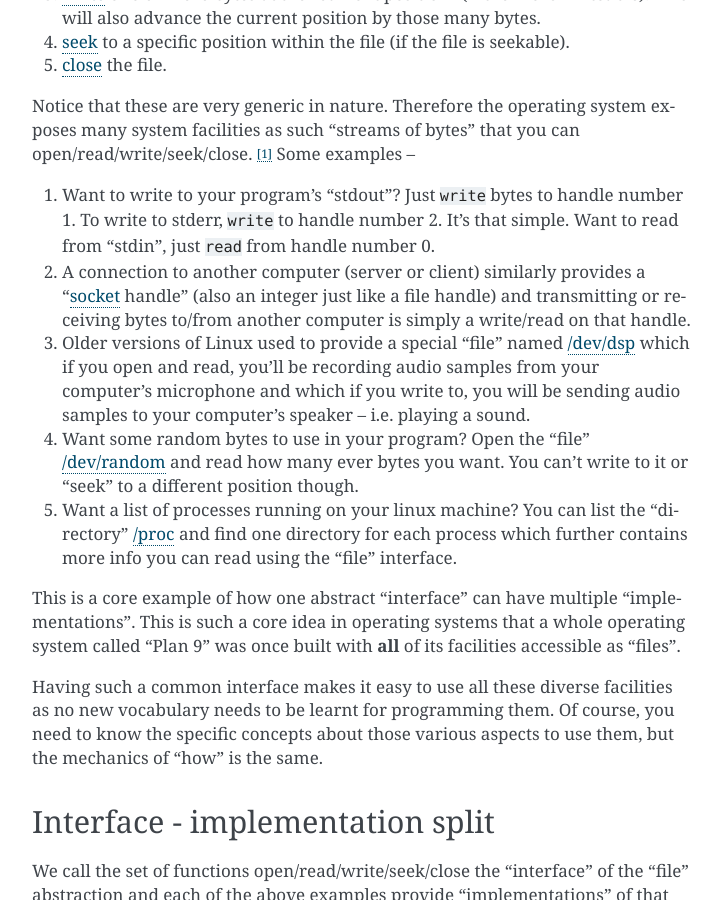
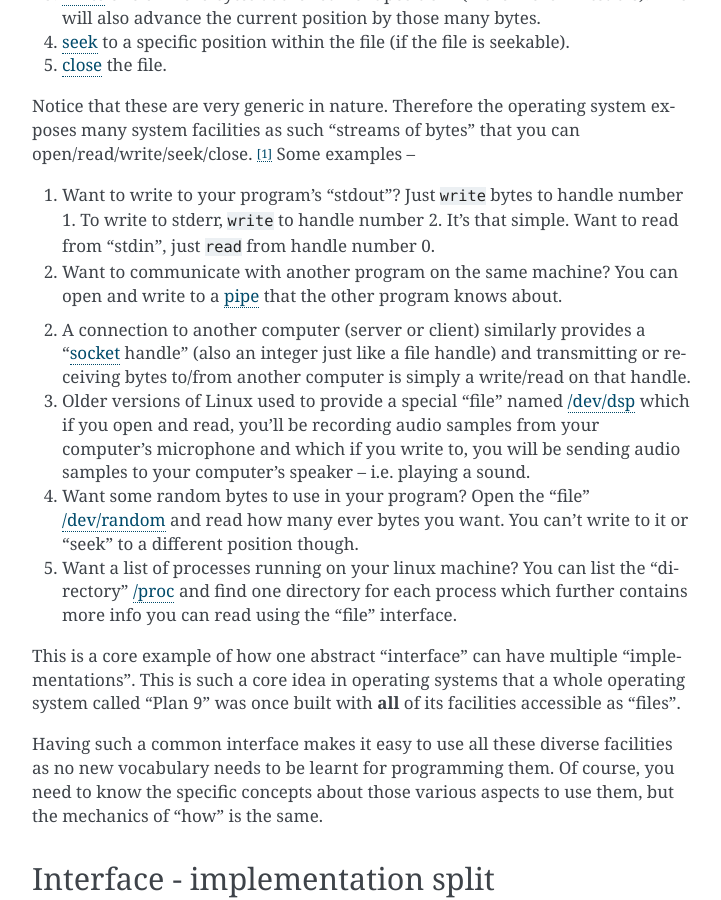
Before and after one commit to kreauniv/comp350, a Sphinx documentation site: the page built from source/file.rst, in a window 1280 px wide and 900 px high, scrolled down 376 px. Shown: the whole window, without its empty margins (388-1109 px from the left). Built offline with Sphinx 7.4.7, drawn with Linux system fonts in a browser that asks for light colours.

Commit message:
Added note about pipes/fifos

```diff
--- a/source/file.rst
+++ b/source/file.rst
@@ -35,6 +35,9 @@ open/read/write/seek/close. [#seek]_ Some examples --
    number 1. To write to stderr, ``write`` to handle number 2. It's that
    simple. Want to read from "stdin", just ``read`` from handle number 0.
 
+2. Want to communicate with another program on the same machine? You can
+   open and write to a pipe_ that the other program knows about.
+
 2. A connection to another computer (server or client) similarly provides a
    "socket_ handle" (also an integer just like a file handle) and transmitting
    or receiving bytes to/from another computer is simply a write/read on that
@@ -57,6 +60,7 @@ open/read/write/seek/close. [#seek]_ Some examples --
 .. _random: https://en.wikipedia.org/wiki//dev/random
 .. _dsp: https://manpages.ubuntu.com/manpages/questing/man7/dsp.7.html
 .. _proc: https://www.man7.org/linux/man-pages/man5/proc.5.html
+.. _pipe: https://www.man7.org/linux/man-pages/man7/fifo.7.html
 
 This is a core example of how one abstract "interface" can have multiple
 "implementations". This is such a core idea in operating systems that a
```
